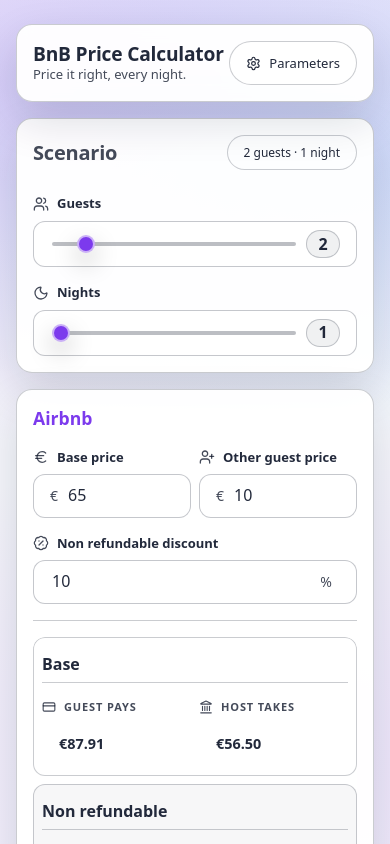
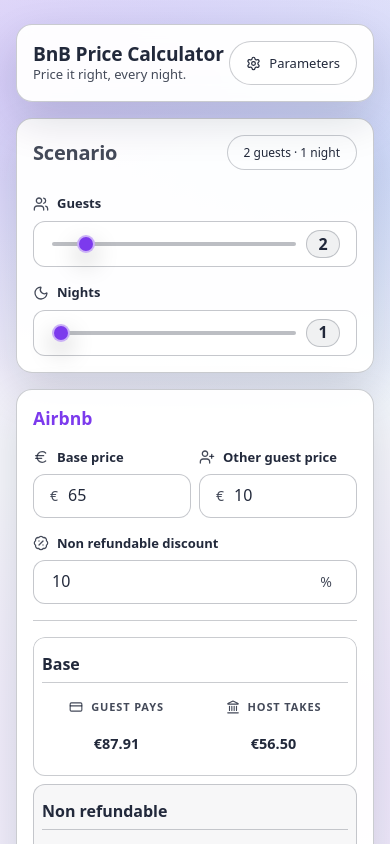
Before and after one commit to matteociaroni/bnb-price-calculator, a React (Vite) app: page / in a window 390 px wide. Shown: the top 844 px of the page. Built offline with nearby package versions, Linux system fonts and the light colour scheme.

Commit message:
Small layout changes

```diff
--- a/src/App.css
+++ b/src/App.css
@@ -723,6 +723,7 @@
     padding: 0;
     min-width: 0;
     width: auto;
+    text-align: center;
   }
 
   .tariffsTable tbody th {
@@ -745,6 +746,7 @@
   .mobileCellLabel {
     display: inline-flex;
     align-items: center;
+    justify-content: center;
     gap: 8px;
     font-size: 11px;
     text-transform: uppercase;
@@ -752,6 +754,12 @@
     color: var(--text);
     margin-bottom: 8px;
     font-weight: 700;
+    width: 100%;
+    text-align: center;
+  }
+
+  .tariffsTable tbody td .tariffCellButton {
+    text-align: center;
   }
 }
 
```
